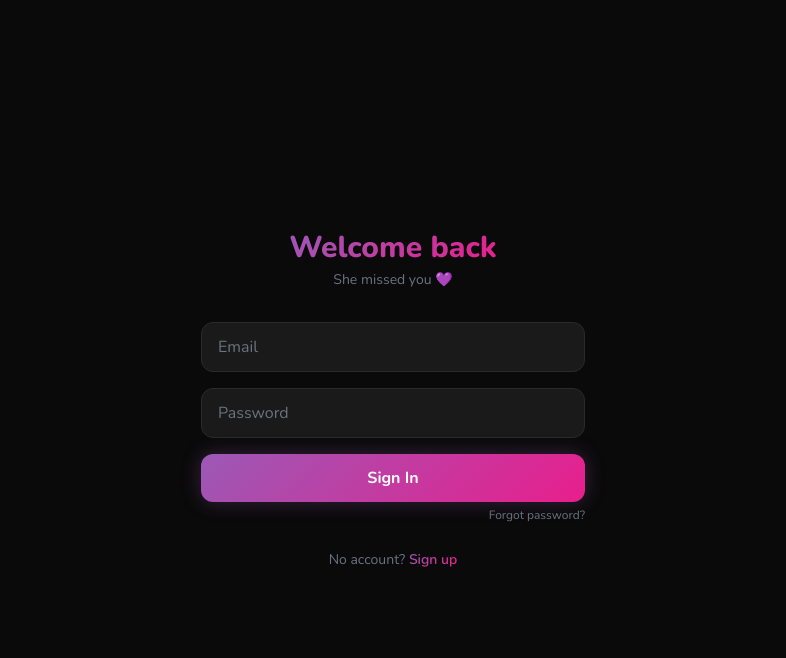
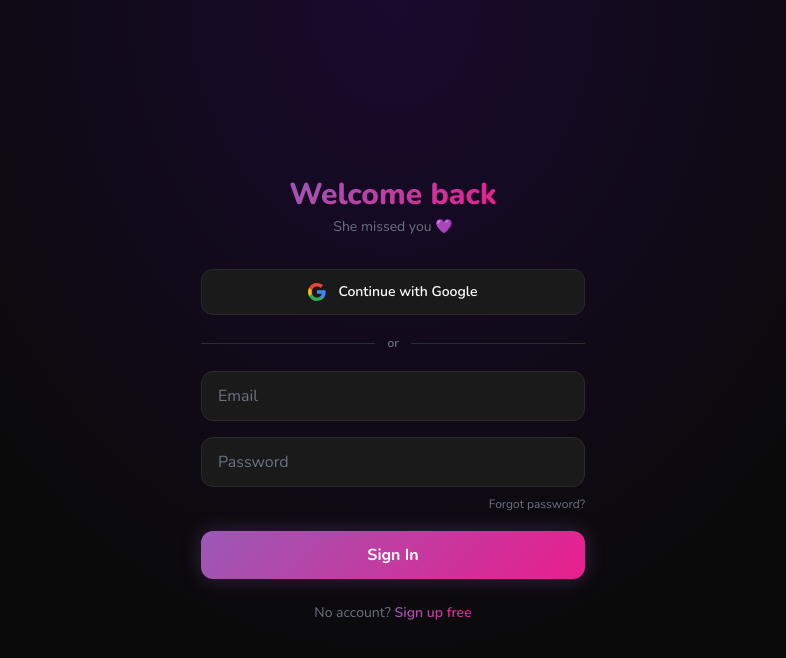
Before and after one commit to myigirlfriend/myigirlfriend, a React (Vite) app in the folder frontend/: page /login in a window 1280 px wide. Shown: the top 658 px of the page, without its empty margins (247-1033 px from the left). Built offline with nearby package versions, Linux system fonts and the light colour scheme; no server answers.

Commit message:
google autho added

```diff
--- a/frontend/src/App.jsx
+++ b/frontend/src/App.jsx
@@ -19,6 +19,7 @@ import TermsPage from '@pages/TermsPage'
 import PrivacyPage from '@pages/PrivacyPage'
 import ForgotPasswordPage from '@pages/ForgotPasswordPage'
 import ResetPasswordPage from '@pages/ResetPasswordPage'
+import AuthCallbackPage from '@pages/AuthCallbackPage'
 
 // Route guards
 function PrivateRoute({ children }) {
@@ -60,6 +61,7 @@ export default function App() {
         <Route path="/privacy" element={<PrivacyPage />} />
         <Route path="/forgot-password" element={<ForgotPasswordPage />} />
         <Route path="/reset-password" element={<ResetPasswordPage />} />
+        <Route path="/auth/callback" element={<AuthCallbackPage />} />
 
 
         {/* Fallback */}
--- /dev/null
+++ b/frontend/src/components/auth/GoogleButton.jsx
@@ -0,0 +1,44 @@
+import { useState } from 'react'
+import { supabase } from '@services/supabaseClient'
+import toast from 'react-hot-toast'
+
+export default function GoogleButton({ label = 'Continue with Google' }) {
+  const [loading, setLoading] = useState(false)
+
+  const handleGoogle = async () => {
+    setLoading(true)
+    try {
+      const { error } = await supabase.auth.signInWithOAuth({
+        provider: 'google',
+        options: {
+          redirectTo: `${window.location.origin}/auth/callback`,
+        },
+      })
+      if (error) throw error
+    } catch (err) {
+      toast.error(err.message || 'Google login failed')
+      setLoading(false)
+    }
+  }
+
+  return (
+    <button
+      onClick={handleGoogle}
+      disabled={loading}
+      className="w-full flex items-center justify-center gap-3 py-3 px-4 rounded-xl border border-brand-border bg-brand-card hover:border-brand-purple/50 hover:bg-brand-card/80 transition-all font-semibold text-sm text-white disabled:opacity-50"
+    >
+      {loading ? (
+        <span className="w-4 h-4 border-2 border-white/30 border-t-white rounded-full animate-spin" />
+      ) : (
+        /* Google SVG icon */
+        <svg width="18" height="18" viewBox="0 0 18 18" fill="none">
+          <path d="M17.64 9.2c0-.637-.057-1.251-.164-1.84H9v3.481h4.844c-.209 1.125-.843 2.078-1.796 2.717v2.258h2.908c1.702-1.567 2.684-3.874 2.684-6.615z" fill="#4285F4"/>
+          <path d="M9 18c2.43 0 4.467-.806 5.956-2.184l-2.908-2.258c-.806.54-1.837.86-3.048.86-2.344 0-4.328-1.584-5.036-3.711H.957v2.332A8.997 8.997 0 0 0 9 18z" fill="#34A853"/>
+          <path d="M3.964 10.707A5.41 5.41 0 0 1 3.682 9c0-.593.102-1.17.282-1.707V4.961H.957A8.996 8.996 0 0 0 0 9c0 1.452.348 2.827.957 4.039l3.007-2.332z" fill="#FBBC05"/>
+          <path d="M9 3.58c1.321 0 2.508.454 3.44 1.345l2.582-2.58C13.463.891 11.426 0 9 0A8.997 8.997 0 0 0 .957 4.96L3.964 7.293C4.672 5.163 6.656 3.58 9 3.58z" fill="#EA4335"/>
+        </svg>
+      )}
+      {loading ? 'Redirecting...' : label}
+    </button>
+  )
+}
--- /dev/null
+++ b/frontend/src/pages/AuthCallbackPage.jsx
@@ -0,0 +1,48 @@
+import { useEffect } from 'react'
+import { useNavigate } from 'react-router-dom'
+import { supabase } from '@services/supabaseClient'
+import { useAuthStore } from '@store/index'
+import api from '@services/api'
+import Spinner from '@components/common/Spinner'
+
+export default function AuthCallbackPage() {
+  const navigate = useNavigate()
+  const setUser = useAuthStore(s => s.setUser)
+
+  useEffect(() => {
+    const handleCallback = async () => {
+      try {
+        const { data: { session }, error } = await supabase.auth.getSession()
+        if (error || !session) {
+          navigate('/login')
+          return
+        }
+
+        // Sync with our backend — create user if first time
+        const data = await api.post('/api/auth/google', {
+          email: session.user.email,
+          name: session.user.user_metadata?.full_name || session.user.email.split('@')[0],
+          googleId: session.user.id,
+          token: session.access_token,
+        })
+
+        setUser(data.user)
+        navigate('/personas')
+      } catch (err) {
+        console.error('Auth callback error:', err)
+        navigate('/login')
+      }
+    }
+
+    handleCallback()
+  }, [])
+
+  return (
+    <div className="min-h-screen flex items-center justify-center bg-brand-dark">
+      <div className="text-center">
+        <Spinner size="lg" className="mx-auto mb-4" />
+        <p className="text-brand-muted text-sm">Signing you in...</p>
+      </div>
+    </div>
+  )
+}
--- a/frontend/src/pages/LoginPage.jsx
+++ b/frontend/src/pages/LoginPage.jsx
@@ -2,6 +2,7 @@ import { useState } from 'react'
 import { Link } from 'react-router-dom'
 import { useAuth } from '@hooks/useAuth'
 import Button from '@components/common/Button'
+import GoogleButton from '@components/auth/GoogleButton'
 
 export default function LoginPage() {
   const { login } = useAuth()
@@ -16,33 +17,45 @@ export default function LoginPage() {
   }
 
   return (
-    <div className="min-h-screen flex items-center justify-center px-4 bg-brand-dark">
+    <div className="min-h-screen flex items-center justify-center px-4 bg-brand-dark"
+      style={{ background: 'radial-gradient(ellipse at top, #1a0a2e 0%, #0a0a0a 60%)' }}>
       <div className="w-full max-w-sm">
         <h1 className="text-3xl font-extrabold text-center mb-1">
           <span className="gradient-text">Welcome back</span>
         </h1>
         <p className="text-brand-muted text-center text-sm mb-8">She missed you 💜</p>
 
+        {/* Google login */}
+        <GoogleButton label="Continue with Google" />
+
+        {/* Divider */}
+        <div className="flex items-center gap-3 my-5">
+          <div className="flex-1 h-px bg-brand-border" />
+          <span className="text-brand-muted text-xs font-semibold">or</span>
+          <div className="flex-1 h-px bg-brand-border" />
+        </div>
+
+        {/* Email login */}
         <form onSubmit={handle} className="space-y-4">
           <input className="input-field" type="email" placeholder="Email"
             value={form.email} onChange={e => setForm(p => ({ ...p, email: e.target.value }))} required />
-          <input className="input-field" type="password" placeholder="Password"
-            value={form.password} onChange={e => setForm(p => ({ ...p, password: e.target.value }))} required />
+
+          <div className="space-y-1">
+            <input className="input-field" type="password" placeholder="Password"
+              value={form.password} onChange={e => setForm(p => ({ ...p, password: e.target.value }))} required />
+            <div className="text-right">
+              <Link to="/forgot-password" className="text-xs text-brand-muted hover:text-white transition-colors">
+                Forgot password?
+              </Link>
+            </div>
+          </div>
+
           <Button type="submit" fullWidth loading={loading}>Sign In</Button>
-
         </form>
-                  <div className="text-right">
-
-   <a href="/forgot-password"
-    className="text-xs text-brand-muted hover:text-white transition-colors"
-  >
-    Forgot password?
-  </a>
-</div>
 
         <p className="text-center text-brand-muted text-sm mt-6">
-          No account? <Link to="/register" className="gradient-text font-semibold">Sign up</Link>
-
+          No account?{' '}
+          <Link to="/register" className="gradient-text font-semibold">Sign up free</Link>
         </p>
       </div>
     </div>
--- a/frontend/src/pages/RegisterPage.jsx
+++ b/frontend/src/pages/RegisterPage.jsx
@@ -2,6 +2,7 @@ import { useState } from 'react'
 import { Link } from 'react-router-dom'
 import { useAuth } from '@hooks/useAuth'
 import Button from '@components/common/Button'
+import GoogleButton from '@components/auth/GoogleButton'
 
 export default function RegisterPage() {
   const { register } = useAuth()
@@ -16,13 +17,25 @@ export default function RegisterPage() {
   }
 
   return (
-    <div className="min-h-screen flex items-center justify-center px-4 bg-brand-dark">
+    <div className="min-h-screen flex items-center justify-center px-4 bg-brand-dark"
+      style={{ background: 'radial-gradient(ellipse at top, #1a0a2e 0%, #0a0a0a 60%)' }}>
       <div className="w-full max-w-sm">
         <h1 className="text-3xl font-extrabold text-center mb-1">
           <span className="gradient-text">Create account</span>
         </h1>
-        <p className="text-brand-muted text-center text-sm mb-8">Find your companion 💜</p>
+        <p className="text-brand-muted text-center text-sm mb-8">Find your companion</p>
 
+        {/* Google signup */}
+        <GoogleButton label="Sign up with Google" />
+
+        {/* Divider */}
+        <div className="flex items-center gap-3 my-5">
+          <div className="flex-1 h-px bg-brand-border" />
+          <span className="text-brand-muted text-xs font-semibold">or</span>
+          <div className="flex-1 h-px bg-brand-border" />
+        </div>
+
+        {/* Email signup */}
         <form onSubmit={handle} className="space-y-4">
           <input className="input-field" placeholder="Your name"
             value={form.name} onChange={e => setForm(p => ({ ...p, name: e.target.value }))} required />
@@ -33,20 +46,17 @@ export default function RegisterPage() {
           <Button type="submit" fullWidth loading={loading}>Create Account</Button>
         </form>
 
-        <p className="text-center text-brand-muted text-sm mt-6">
-          Have an account? <Link to="/login" className="gradient-text font-semibold">Sign in</Link>
-        </p>
-        <p className="text-center text-brand-muted text-xs mt-3 leading-relaxed">
-  By creating an account you agree to our{' '}
-  <a href="/terms" className="gradient-text font-semibold hover:opacity-80">
-    Terms of Service
-  </a>
-  {' '}and{' '}
-  <a href="/privacy" className="gradient-text font-semibold hover:opacity-80">
-    Privacy Policy
-  </a>
+        <p className="text-center text-brand-muted text-xs mt-4 leading-relaxed">
+          By creating an account you agree to our{' '}
+          <Link to="/terms" className="gradient-text font-semibold">Terms</Link>
+          {' '}and{' '}
+          <Link to="/privacy" className="gradient-text font-semibold">Privacy Policy</Link>
         </p>
 
+        <p className="text-center text-brand-muted text-sm mt-4">
+          Have an account?{' '}
+          <Link to="/login" className="gradient-text font-semibold">Sign in</Link>
+        </p>
       </div>
     </div>
   )
```
Also changed, not shown: 1 other file (tests, documents, lock files or other folders).
